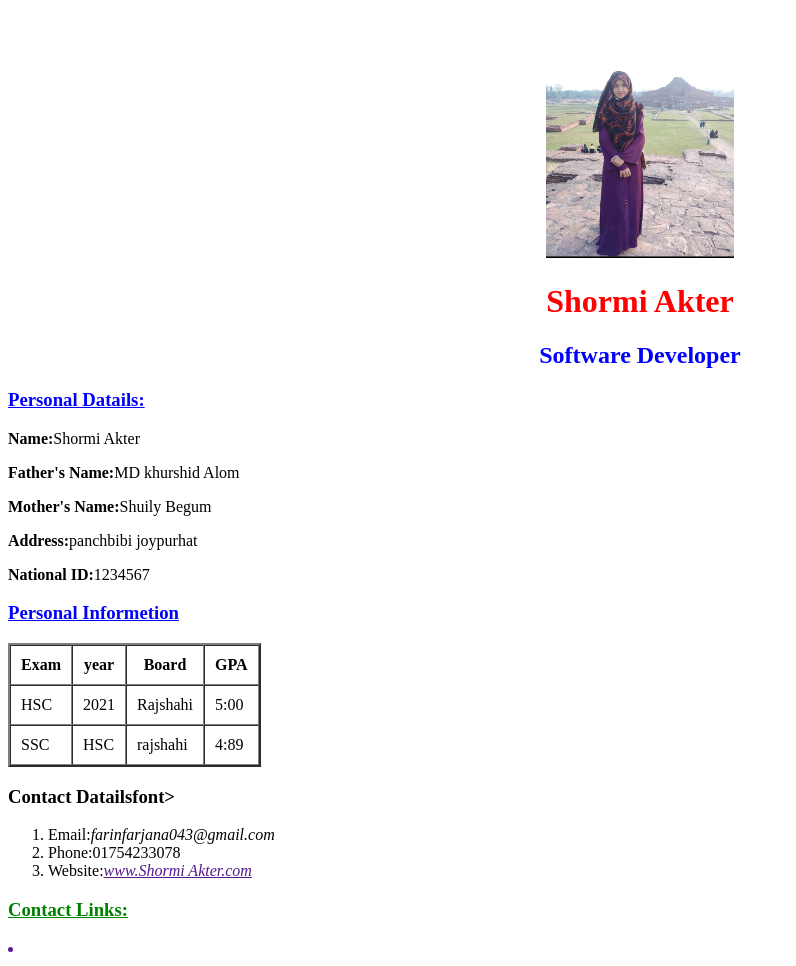
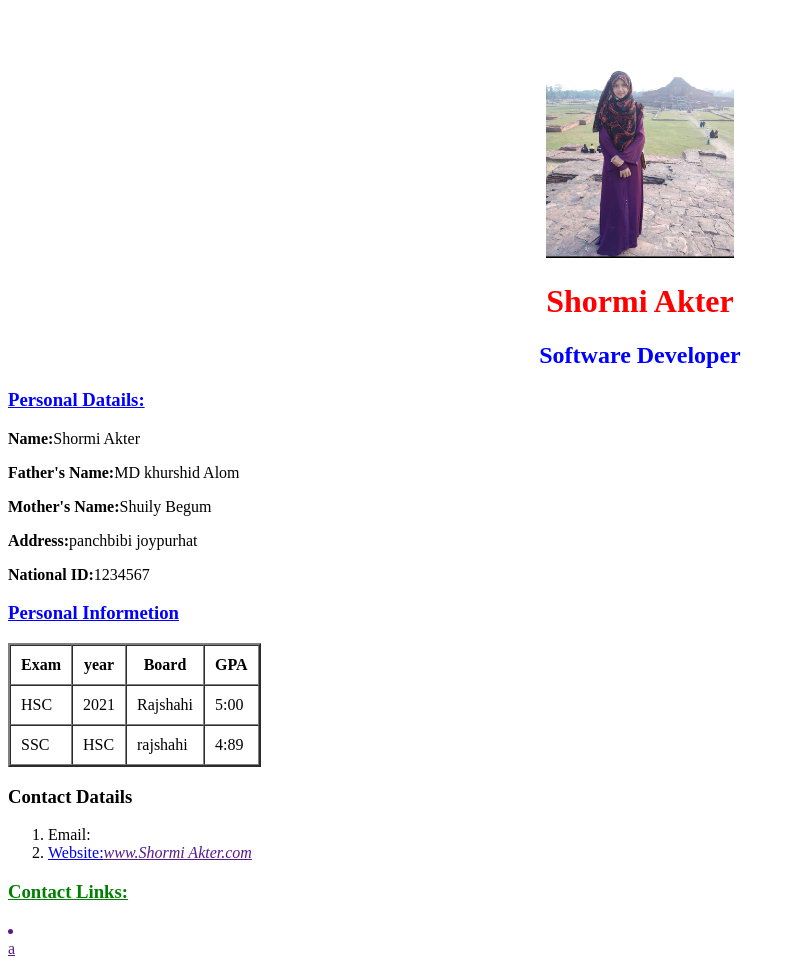
Before and after one commit to farjanafarin/shormi, a plain HTML site: page index.html in a window 1280 px wide. Shown: the whole page, without its empty margins (0-796 px from the left). Drawn offline with Linux system fonts and the light colour scheme.

Commit message:
Update index.html

```diff
--- a/index.html
+++ b/index.html
@@ -42,10 +42,10 @@
     <td>4:89</td>
 </tr>
 </table>
-    <h3><font colour="green">Contact Datails</font>font></h3>
+    <h3><font colour="green">Contact Datails</font></h3>
     <ol start="1">
-        <li>Email:<i>farinfarjana043@gmail.com</i></li>
-        <li>Phone:01754233078</li>
+        <li>Email:<a href="farinfarjana043@gamil.com></li>
+        <li><phone:01754233078</li>
         <li>Website:<a href=""><i>www.Shormi Akter.com</i></li>
     </ol>
     <h3><font color="green"><u>Contact Links:</u></font></h3>
@@ -57,3 +57,4 @@
 
 
 </html>
+a
```
